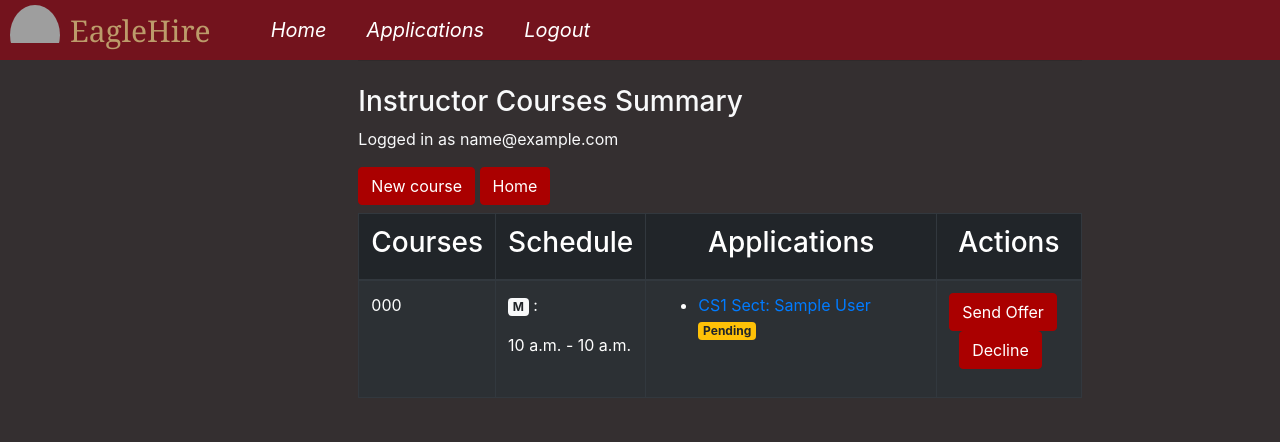
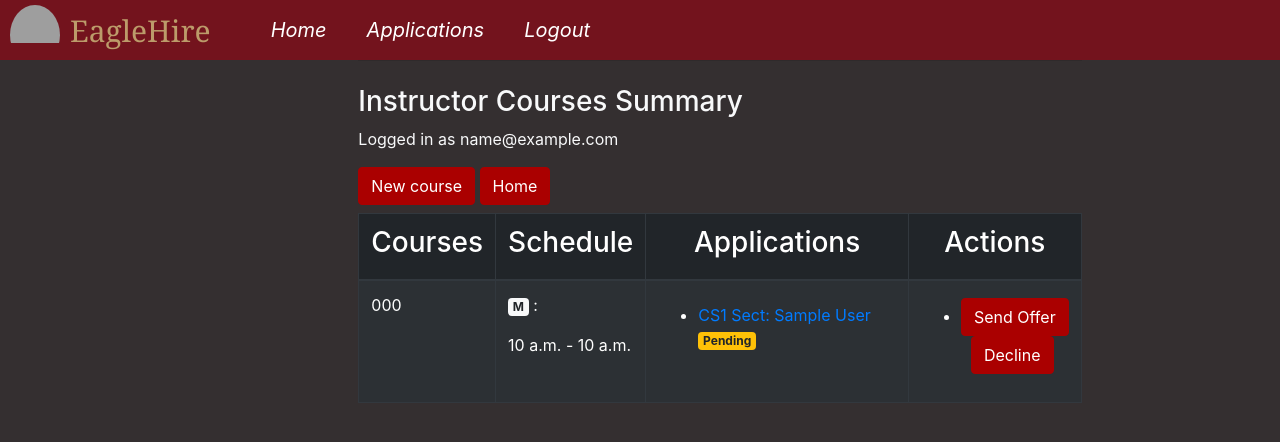
Before and after one commit to CSCI3356Spring2023/TeamFriday-, a Django app: page /instructor_summary/ in a window 1280 px wide. Shown: the top 442 px of the page. Run offline with Django 4.2, Linux system fonts and the light colour scheme; a user stored in the database is signed in; tables that the repository leaves empty hold one stand-in row (values such as "Sample post"); some libraries are stand-ins or nearby versions; grey boxes are pictures that could not be loaded.

Commit message:
Instructor summary formatting

```diff
--- a/oursite/main/templates/main/Instructor_Summary.html
+++ b/oursite/main/templates/main/Instructor_Summary.html
@@ -58,33 +58,32 @@
                           {%for app in course.applications.all %}
                             {% if app.status == 'Pending' %}
                               <ul>
-                                <li><a href="/instructor_summary/application/{{app.id}}">{{app}}&emsp;</a><span class="badge badge-warning">{{app.status}}</span></li>
+                                <li style="margin-top: 10px;"><a href="/instructor_summary/application/{{app.id}}">{{app}}&emsp;</a><span class="badge badge-warning">{{app.status}}</span></li>
                               </ul>
                             {% elif app.status == 'Accepted'%}
                               <ul>
-                                <li><a href="/instructor_summary/application/{{app.id}}">{{app}}&emsp;</a><span class="badge badge-success">{{app.status}}</span></li>
+                                <li style="margin-top: 10px;"><a href="/instructor_summary/application/{{app.id}}">{{app}}&emsp;</a><span class="badge badge-success">{{app.status}}</span></li>
                               </ul>
                             {% else %}
                             <ul>
-                              <li><a href="/instructor_summary/application/{{app.id}}">{{app}}&emsp;</a><span class="badge badge-danger">{{app.status}}</span></li>
+                              <li style="margin-top: 10px;"><a href="/instructor_summary/application/{{app.id}}">{{app}}&emsp;</a><span class="badge badge-danger">{{app.status}}</span></li>
                             </ul>
                             {%endif%}
                           {%endfor%}
                         </td>
                         <td>
+                          <ul>
                         {%for app in course.applications.all %}
+
                         {% if app.status == 'Pending' %}
-                            <p><a href="/instructor_summary" class="btn btn-success">Send Offer</a><a href="/instructor_summary" class="btn btn-success" style="margin-left: 10px;">Decline</a></p>
+                            <li style="margin-top: 5px;"><a href="/instructor_summary" class="btn btn-success">Send Offer</a><a href="/instructor_summary" class="btn btn-success" style="margin-left: 10px;">Decline</a></li>
                             {% elif app.status == 'Accepted'%}
-                              <ul>
-                                <li><span class="badge badge-success">{{app.status}}</span></li>
-                              </ul>
+                              <li style="margin-top: 5px;"><span class="badge badge-success">{{app.status}}</span></li>
                             {% else %}
-                            <ul>
-                              <li><span class="badge badge-danger">{{app.status}}</span></li>
-                            </ul>
+                              <li style="margin-top: 5px;"><span class="badge badge-danger">{{app.status}}</span></li>
                             {%endif%}
                           {%endfor%}
+                          </ul>
                       </td>
                       {% else %}
                         <td><p>There are no courses.</p></td>
```
